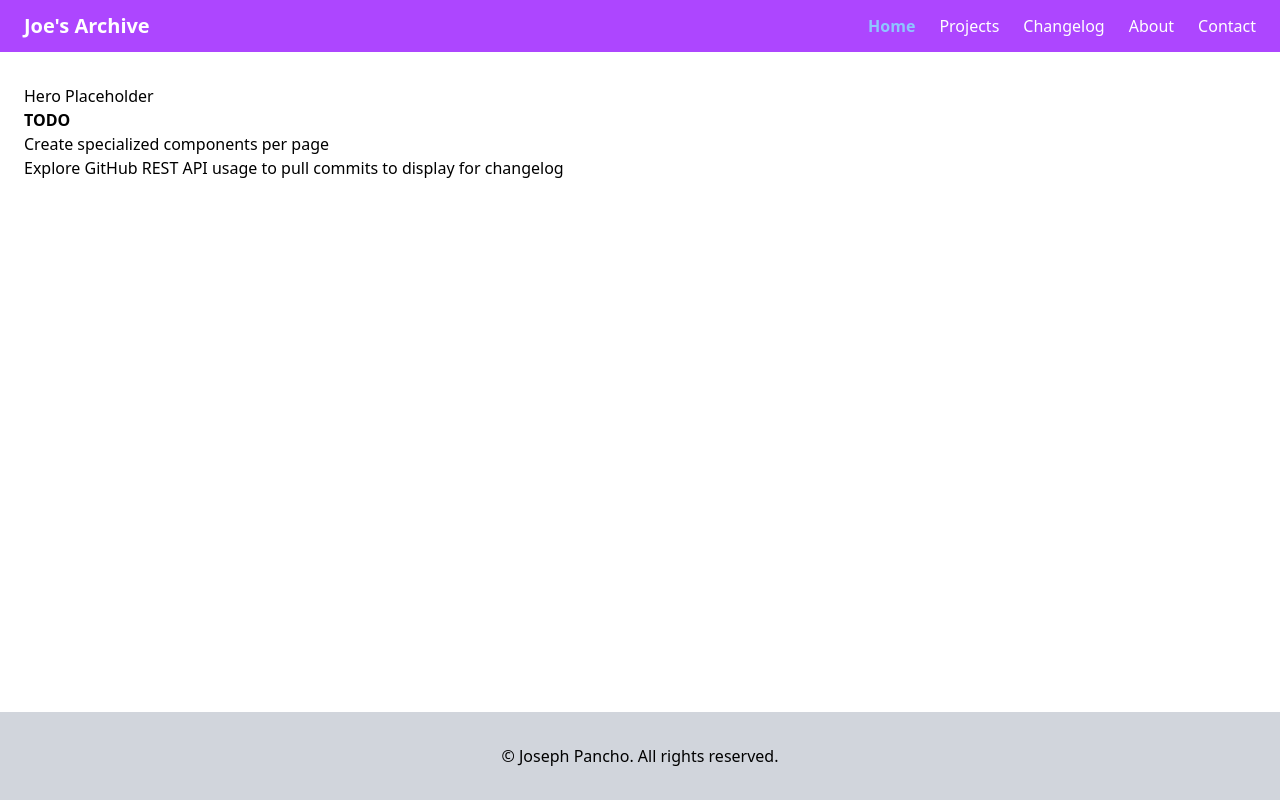
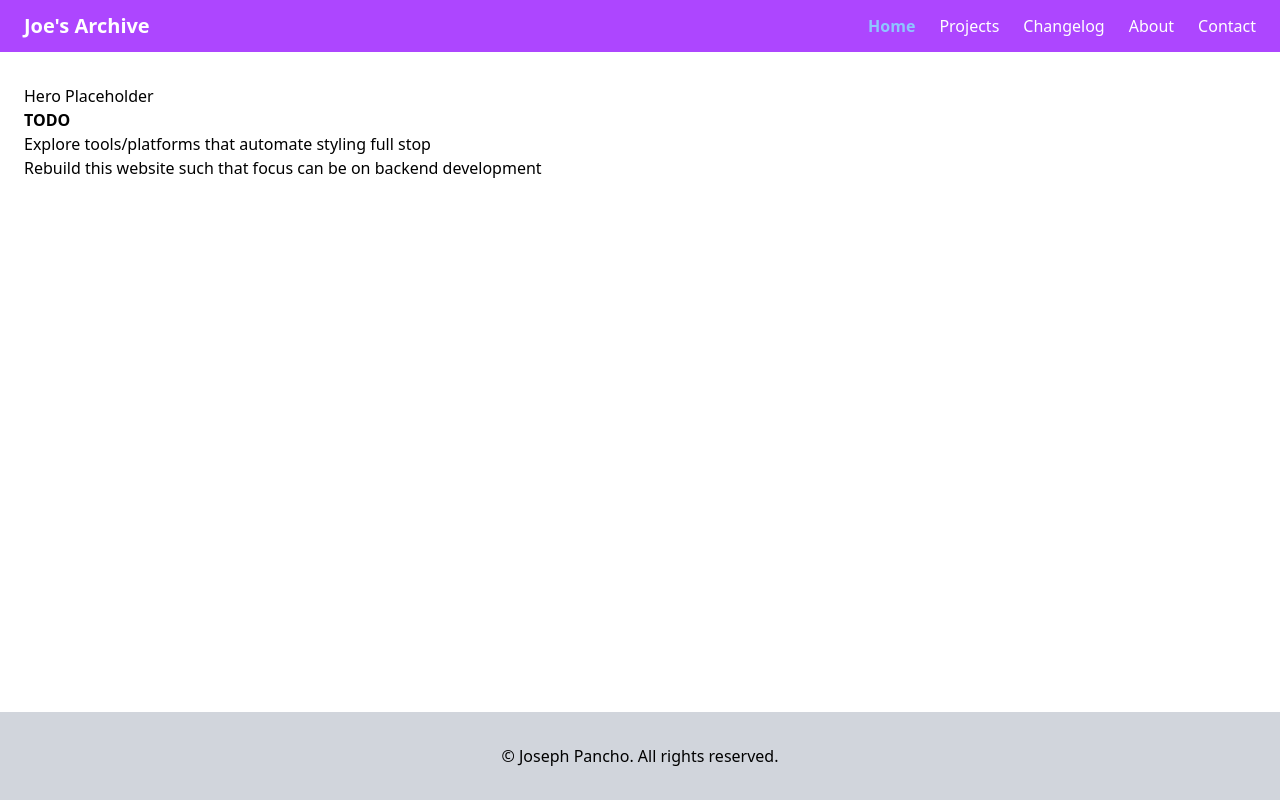
Before and after one commit to janchpanch/my-website, a React (Vite) app: page / in a window 1280 px wide. Built offline with nearby package versions, Linux system fonts and the light colour scheme.

Commit message:
Update Home.jsx with revised plan

```diff
--- a/src/pages/Home.jsx
+++ b/src/pages/Home.jsx
@@ -6,8 +6,8 @@ const Home = () => {
       <Hero />
       <h3 className="font-bold">TODO</h3>
       <ol>
-        <li>Create specialized components per page</li>
-        <li>Explore GitHub REST API usage to pull commits to display for changelog</li>
+        <li>Explore tools/platforms that automate styling full stop</li>
+        <li>Rebuild this website such that focus can be on backend development</li>
 
 
       </ol>
```
